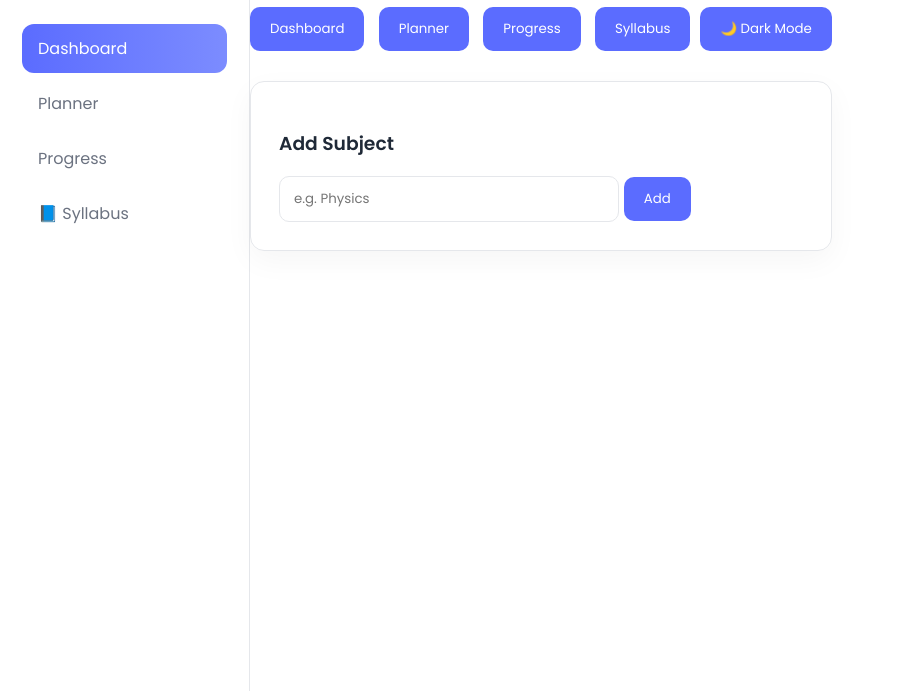
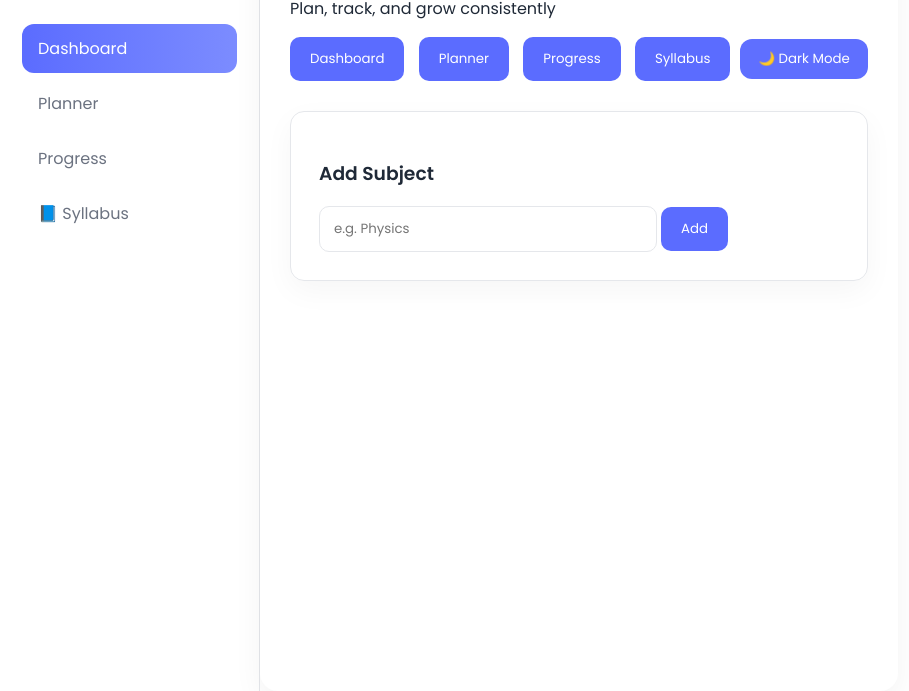
Before and after one commit to avishi-learns/studysync, a plain HTML site: page index.html in a window 1280 px wide. Shown: the part 109-800 px from the top of the page, without its empty margins (0-909 px from the left). Drawn offline with nearby package versions, Linux system fonts and the light colour scheme.

Commit message:
changes in the layout

```diff
--- a/index.html
+++ b/index.html
@@ -38,8 +38,7 @@
       <button onclick="showView('planner')">Planner</button>
       <button onclick="showView('progress')">Progress</button>
       <button onclick="showPage('syllabus')" class="nav-btn">Syllabus</button>
-
-    </div>
+      </div>
     <button id="themeToggle">🌙 Dark Mode</button>
   </div>
    <!-- DASHBOARD -->
@@ -53,6 +52,11 @@
     <div id="subjectsContainer"></div>
 
   </section>
+  <div class="main-content">
+  <!-- top bar -->
+  <!-- dashboard / planner / progress / syllabus sections -->
+</div>
+
   <!-- PLANNER -->
   <section id="planner" class="view">
     <h2>Today's Planner</h2>
--- a/style.css
+++ b/style.css
@@ -46,7 +46,7 @@ body {
 
 /* SIDEBAR */
 .sidebar {
-  width: 250px;
+  width: 260px;
   background: var(--card);
   padding: 28px 22px;
   border-right: 1px solid var(--border);
@@ -103,9 +103,7 @@ main {
   border-radius: 6px;
 }
 
-.topic {
-  margin-left: 20px;
-}
+
 
 
 /* CARDS */
@@ -199,11 +197,24 @@ button:hover {
   display: block;
 }
 
-/* TOP BAR */
 .top-bar {
   display: flex;
+  align-items: center;
   justify-content: space-between;
   margin-bottom: 30px;
+}
+.nav-buttons {
+  display: flex;
+  gap: 15px;
+}
+
+#themeToggle {
+  padding: 10px 18px;
+  border-radius: 12px;
+  background: #5f6fff;
+  color: white;
+  border: none;
+  cursor: pointer;
 }
 
 .tabs button {
@@ -252,3 +263,15 @@ body.dark input {
   background-color: #6c7cff;
   color: white;
 }
+.main-content {
+  padding: 40px 50px;
+  margin-left: 20px;
+  width: 100%;
+  box-sizing: border-box;
+}
+.section {
+  background: white;
+  border-radius: 18px;
+  padding: 30px;
+  box-shadow: 0 10px 30px rgba(0,0,0,0.05);
+}
```
